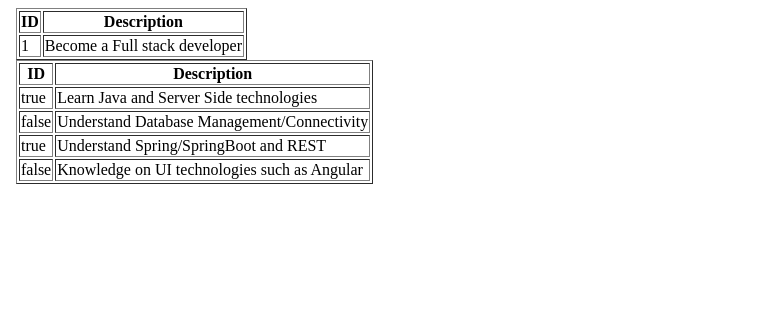
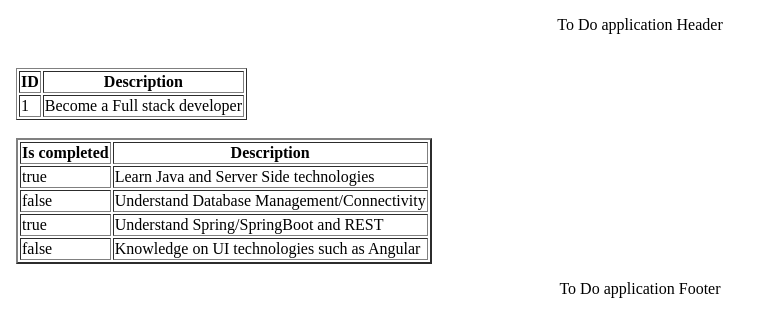
Before and after one commit to MeenaThiyagu/ToDoApp, an Angular app: page /toDo in a window 1280 px wide. Shown: the top 336 px of the page, without its empty margins (0-767 px from the left). Built offline with nearby package versions, Linux system fonts and the light colour scheme.

Commit message:
Bootstrapping

```diff
--- a/src/app/app.component.html
+++ b/src/app/app.component.html
@@ -49,8 +49,11 @@
 <!-- <div >
   <span>Welcome {{title}}</span>
 </div> -->
+<p style=text-align:center>To Do application Header</p>
+<br>
 <router-outlet></router-outlet>
-
+<p style=text-align:center>To Do application Footer</p>
+<br>
 <!-- <app-login></app-login> -->
 </body>
 </html>
--- a/src/app/list-to-dos/list-to-dos.component.html
+++ b/src/app/list-to-dos/list-to-dos.component.html
@@ -12,10 +12,11 @@
         </tr>
     </tbody>
 </table>
-<table border="1">
+<br>
+<table border="2">
     <thead>
         <tr>
-            <th>ID</th>
+            <th>Is completed</th>
             <th>Description</th>
         </tr>
     </thead>
```
Also changed, not shown: 1 other file (tests, documents, lock files or other folders).
